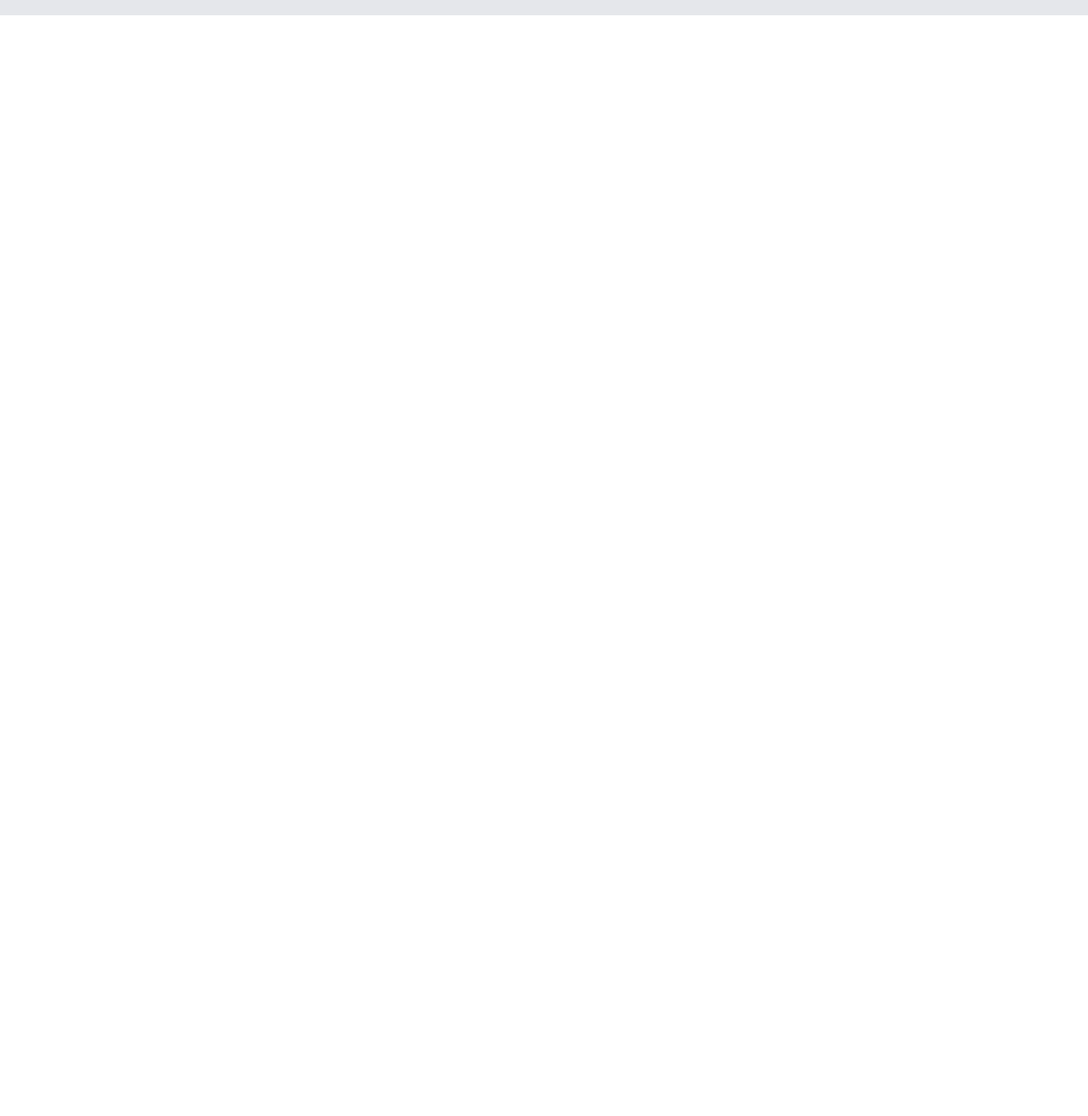
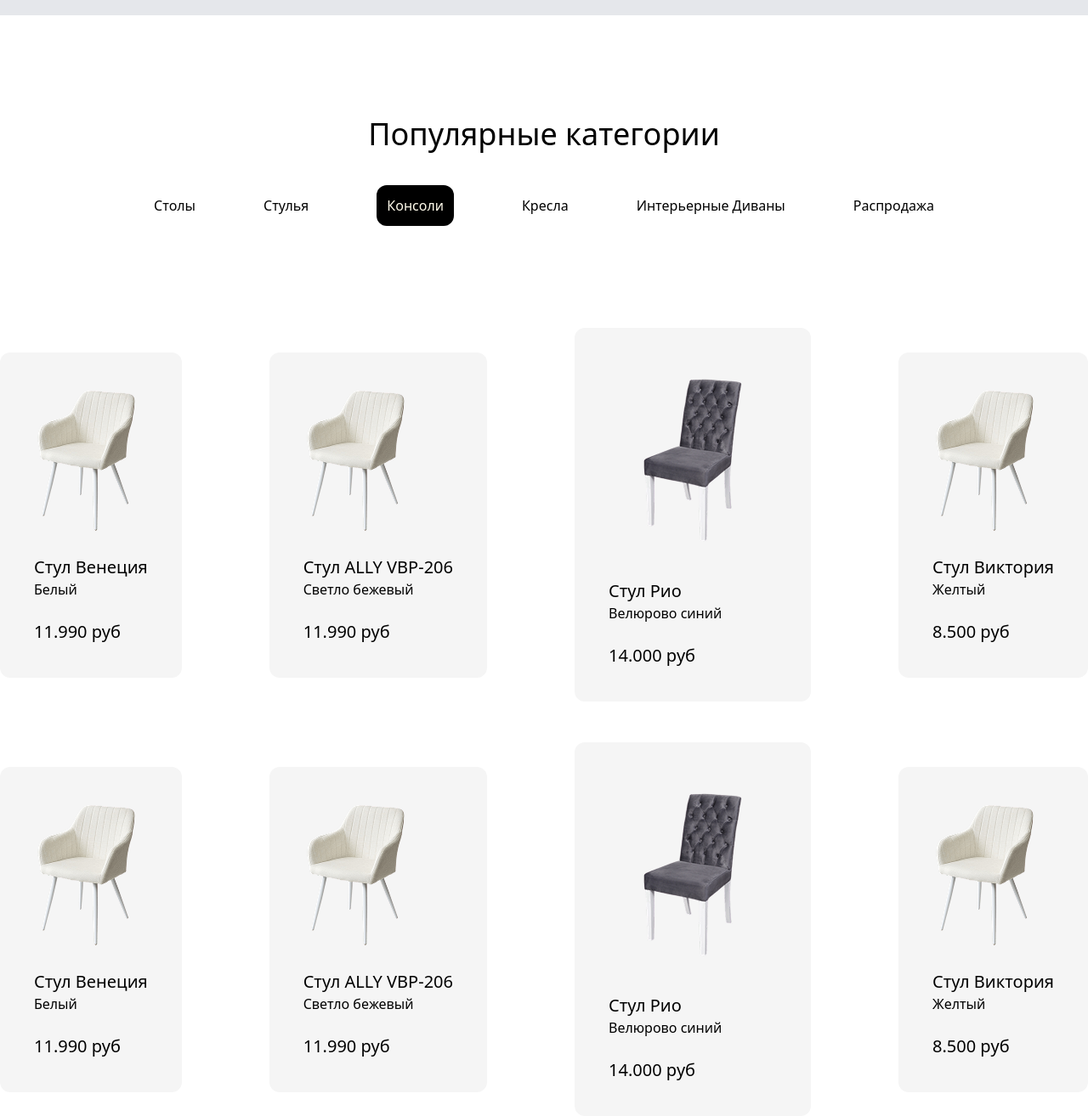
Before and after one commit to shokirovsh01/branch, a website: page index.html in a window 1280 px wide. Shown: the part 780-2094 px from the top of the page at 85% size. Before the commit the page ends 800 px from the top, so only its background shows below. Drawn offline with Linux system fonts and the light colour scheme.

Commit message:
section 2

```diff
--- a/index.html
+++ b/index.html
@@ -22,7 +22,7 @@
 
 <!-- PC header -->
 
-<header class=" justify-between bg-green-400 text-amber-50 items-center p-5 hidden lg:flex max-w-450 m-auto">
+<header class=" justify-between bg-green-400 text-amber-50 items-center p-5 hidden lg:flex max-w-500 m-auto">
 
     <h1 class="text-4xl max-w-325 m-auto">СТОП ПЛЮС</h1>
 <button class="bg-green-500 border-2 max-w-325 m-auto text-amber-50 p-3 rounded-xl">☰ Каталог</button>
@@ -41,7 +41,7 @@
 
 <!-- section 1 -->
 
-<div class="bg-gray-200 max-w-450 text-center lg:text-start m-auto  p-10 flex items-center flex-col lg:flex-row">
+<div class="bg-gray-200 max-w-500 text-center lg:text-start m-auto  p-10 flex items-center flex-col lg:flex-row">
 
 
 
@@ -96,5 +96,115 @@
 
 </div>
 
+<!-- section 2 -->
+
+<div class="text-center mt-30 mb-30 m-auto  max-w-[1300px] overflow-x-scroll">
+<h1 class="text-4xl">Популярные категории</h1>
+
+<div class="flex gap-20 items-center justify-center mt-10">
+<p>Столы</p>
+<p>Стулья</p>
+<button class="bg-black text-amber-50 p-3 rounded-xl">Консоли</button>
+<p>Кресла</p>
+<p>Интерьерные Диваны</p>
+<p>Распродажа</p>
+
+</div>
+
+</div>
+
+
+
+<section class="flex justify-between max-w-325 m-auto  items-center gap-5 flex-wrap">
+
+
+<div class="p-3 lg:p-10 bg-[whitesmoke] rounded-xl">
+<img src="./Image/4rxja2veeongo6g5n5gsux5x3q0iz7ac-transformed 1.png" alt="">
+<br>
+<h1 class="text-xl">Стул Венеция</h1>
+<p>Белый</p>
+<br>
+<h1 class="text-xl">11.990 руб</h1>
+</div>
+
+<div class="p-3 lg:p-10 bg-[whitesmoke] rounded-xl">
+<img src="./Image/4rxja2veeongo6g5n5gsux5x3q0iz7ac-transformed 1.png" alt="">
+<br>
+<h1 class="text-xl">Стул ALLY VBP-206</h1>
+<p>Светло бежевый</p>
+<br>
+<h1 class="text-xl">11.990 руб</h1>
+</div>
+
+<div class="p-1 lg:p-10 rounded-xl bg-[whitesmoke]">
+<img src="./Image/Венеция-1-transformed 1.png" alt="">
+<br>
+<h1 class="text-xl">Стул Рио</h1>
+<p>Велюрово синий</p>
+<br>
+<h1 class="text-xl">14.000 руб</h1>
+</div>
+
+<div class="p-3 lg:p-10 rounded-xl bg-[whitesmoke]">
+<img src="./Image/4rxja2veeongo6g5n5gsux5x3q0iz7ac-transformed 1.png" alt="">
+<br>
+<h1 class="text-xl">Стул Виктория</h1>
+<p>Желтый</p>
+<br>
+<h1 class="text-xl">8.500 руб</h1>
+</div>
+
+
+
+</section>
+
+<br><br>
+
+<section class="lg:flex justify-between max-w-325 m-auto items-center hidden">
+
+
+<div class="p-10 bg-[whitesmoke] rounded-xl">
+<img src="./Image/4rxja2veeongo6g5n5gsux5x3q0iz7ac-transformed 1.png" alt="">
+<br>
+<h1 class="text-xl">Стул Венеция</h1>
+<p>Белый</p>
+<br>
+<h1 class="text-xl">11.990 руб</h1>
+</div>
+
+<div class="p-10 bg-[whitesmoke] rounded-xl">
+<img src="./Image/4rxja2veeongo6g5n5gsux5x3q0iz7ac-transformed 1.png" alt="">
+<br>
+<h1 class="text-xl">Стул ALLY VBP-206</h1>
+<p>Светло бежевый</p>
+<br>
+<h1 class="text-xl">11.990 руб</h1>
+</div>
+
+<div class="p-10 bg-[whitesmoke] rounded-xl">
+<img src="./Image/Венеция-1-transformed 1.png" alt="">
+<br>
+<h1 class="text-xl">Стул Рио</h1>
+<p>Велюрово синий</p>
+<br>
+<h1 class="text-xl">14.000 руб</h1>
+</div>
+
+<div class="p-10 bg-[whitesmoke] rounded-xl">
+<img src="./Image/4rxja2veeongo6g5n5gsux5x3q0iz7ac-transformed 1.png" alt="">
+<br>
+<h1 class="text-xl">Стул Виктория</h1>
+<p>Желтый</p>
+<br>
+<h1 class="text-xl">8.500 руб</h1>
+</div>
+
+
+</section>
+
+
+
+
+
 </body>
 </html>
```
Also changed, not shown: Image/4rxja2veeongo6g5n5gsux5x3q0iz7ac-transformed 1.png (added), Image/Венеция-1-transformed 1.png (added), src/output.css.
